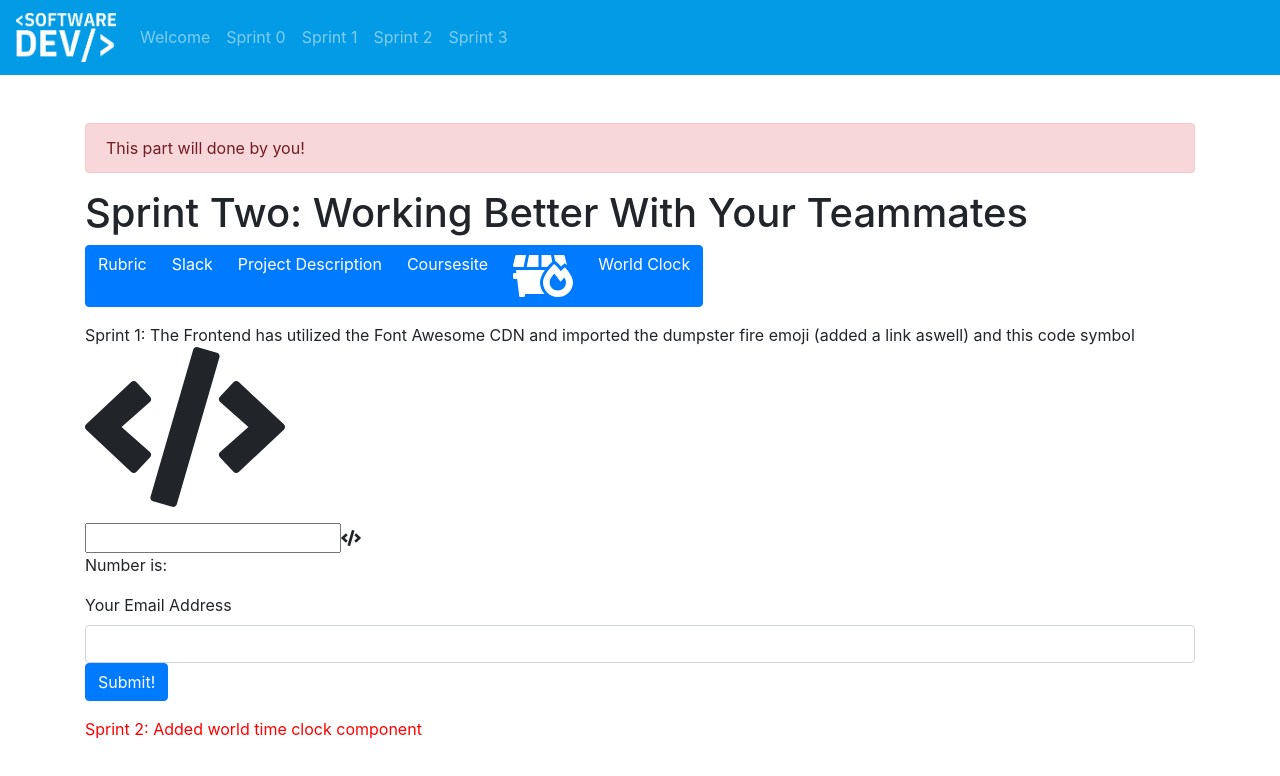
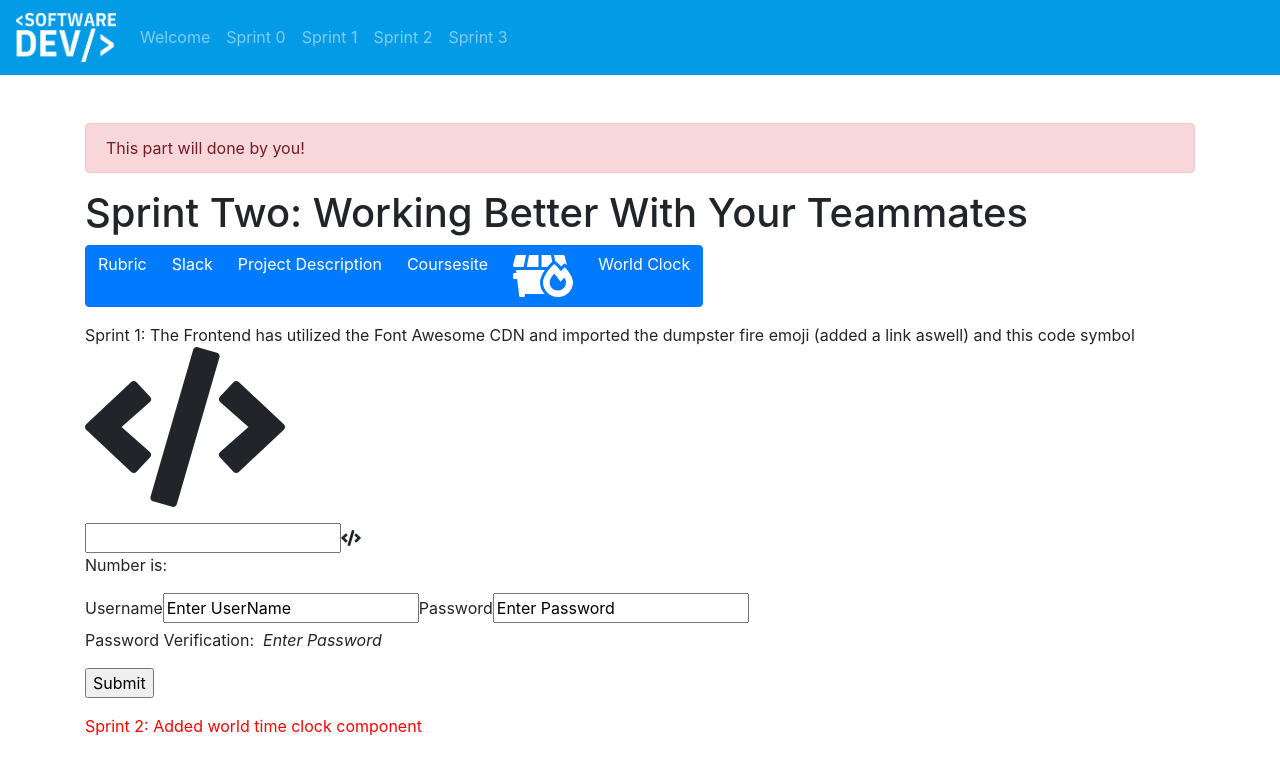
Before and after one commit to lucamilletti99/tbduniverse-website, a Vue app in the folder client/: page /sprint2 in a window 1280 px wide. Shown: the top 776 px of the page. Built offline with nearby package versions, Linux system fonts and the light colour scheme.

Commit message:
Login Form and Button

```diff
--- a/client/src/pages/Sprint2Page.vue
+++ b/client/src/pages/Sprint2Page.vue
@@ -14,9 +14,16 @@
     </div>
     <p class="mt-3">{{ description }} <i class="fas fa-code fa-10x"></i> </p>
       <newComponent></newComponent>
-      <formComponent></formComponent>
+    <div id = "userInput">
+      <label> Username</label>
+      <input type = "text" v-model = "firstName"></input>
+      <label> Password </label>
+      <input type = "text" v-model = "lastName"></input>
+      <p>Password Verification:&nbsp&nbsp<em>{{ lastName }}</em></p>
+      <input type = "button" value = "Submit" onClick = "createCookie('username','firstName')"></input>
+    </div>
+
     <p class = "mt-3" style = "color: red">{{ description2 }} </p>
-
   </div>
 </template>
 
@@ -36,24 +43,21 @@ export default class Sprint2Page extends Vue {
   private title: string = 'Sprint Two: Working Better With Your Teammates';
   private description: string = 'Sprint 1: The Frontend has utilized the Font Awesome CDN and imported the dumpster fire emoji (added a link aswell) and this code symbol';
   private description2: string = 'Sprint 2: Added world time clock component';
-
   private rubricLink: string = 'https://docs.google.com/document/d/1zVWKnUkdp5YZLm7QTdsexhSakfIsVgAkUdsRtXHgYRc/edit?usp=sharing';
   private slackLink: string = 'https://app.slack.com/client/T01HDFMDT0T/C01J352F8U8';
   private descLink: string = 'https://docs.google.com/document/d/1igm6ORVncy5TLJkQsHFqOr72ojPIQ7bRpjF-H4ss0GY/edit?usp=sharing';
   private coursesiteLink: string = 'https://coursesite.lehigh.edu/course/view.php?id=195061';
   private tbd: string = 'http://tbd.world/';
   private clockLink: string = 'https://www.timeanddate.com/worldclock/';
+  private firstName: string = 'Enter UserName';
+  private lastName: string = 'Enter Password';
 }
-
-function createCookie(key:string, value:string) {
+function createCookie(key:any, value:any){
   let cookie = escape(key) + "=" + escape(value) + ";";
   document.cookie = cookie;
   console.log(cookie);
   console.log("Creating new cookie with key: " + key + " value: " + value);
-}
-createCookie("sport", "basketball");
-createCookie("icecream", "vanilla");
-
+};
 </script>
 <style scoped>
   .about-logo a {
```
Also changed, not shown: client/src/components/loginComponent.vue (added, +9 -0 lines).
